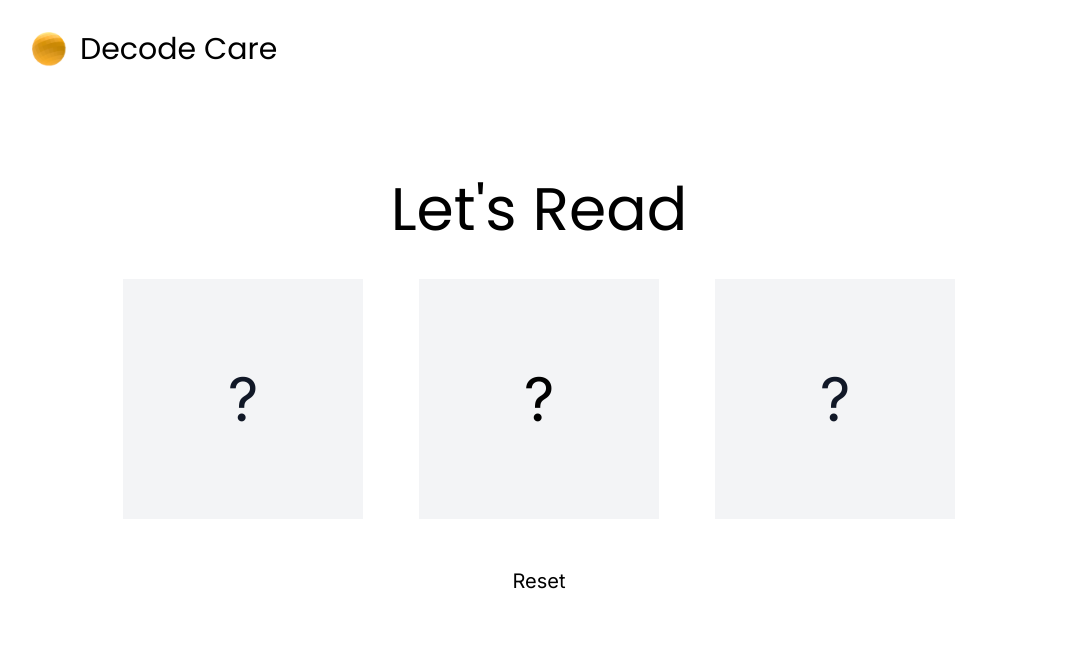
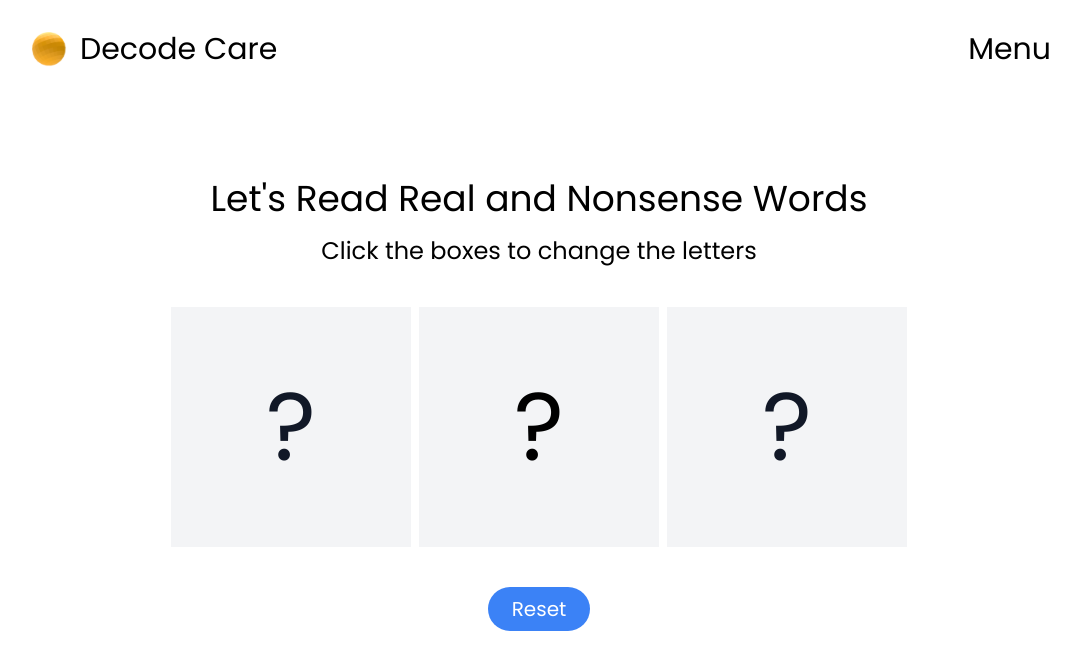
Before and after one commit to ghpaterson/decode-care, a Next.js app: page /CVC in a window 1280 px wide. Shown: the top 670 px of the page, without its empty margins (101-1181 px from the left). Built offline with nearby package versions, Linux system fonts and the light colour scheme; a web font is replaced by a local one.

Commit message:
conditional for NavBar to show menu link on the CVC page

```diff
--- a/app/CVC/page.js
+++ b/app/CVC/page.js
@@ -87,29 +87,32 @@ export default function CVC() {
 
   return (
     <>
-      <main className="px-10 lg:px-32">
+      <main className="px-10 lg:px-32 font-poppins">
         <NavBar />
         <section className="mt-20">
-          <div className="flex justify-center">
-            <h1 className="font-poppins text-5xl lg:text-6xl text-bittersweet">
-              Let's Read
+          <div className="flex flex-col justify-center items-center gap-4">
+            <h1 className="text-2xl lg:text-4xl">
+              Let's Read Real and Nonsense Words
             </h1>
+            <h2 className="lg:text-2xl">
+              Click the boxes to change the letters
+            </h2>
           </div>
-          <div className="flex justify-center gap-4 lg:gap-14 my-10 px-6 font-comic">
+          <div className="flex justify-center gap-4 lg:gap-2 my-10 px-6 text-5xl lg:text-8xl">
             <div
-              className=" flex justify-center items-center h-40 w-40 lg:h-60 lg:w-60 bg-gray-100 text-gray-900 text-6xl hover:cursor-pointer"
+              className=" flex justify-center items-center h-40 w-40 lg:h-60 lg:w-60 bg-gray-100 text-gray-900 hover:cursor-pointer"
               onClick={handleFirstBoxClick}
             >
               {firstLetter}
             </div>
             <div
-              className=" flex justify-center items-center h-40 w-40 lg:h-60 lg:w-60 bg-gray-100 text-bittersweet text-6xl hover:cursor-pointer"
+              className=" flex justify-center items-center h-40 w-40 lg:h-60 lg:w-60 bg-gray-100 text-bittersweet hover:cursor-pointer"
               onClick={handleVowelClick}
             >
               {vowel}
             </div>
             <div
-              className=" flex justify-center items-center h-40 w-40  lg:h-60 lg:w-60 bg-gray-100 text-gray-900 text-6xl hover:cursor-pointer"
+              className=" flex justify-center items-center h-40 w-40  lg:h-60 lg:w-60 bg-gray-100 text-gray-900 hover:cursor-pointer"
               onClick={handleLastBoxClick}
             >
               {lastLetter}
@@ -119,7 +122,7 @@ export default function CVC() {
         <div className="flex justify-center">
           <button
             onClick={handleResetClick}
-            className="bg-bittersweet font-comic text-bone text-xl py-2 px-6 rounded-xl"
+            className="text-xl py-2 px-6 rounded-full bg-blue-500 text-white"
           >
             Reset
           </button>
--- a/components/NavBar.js
+++ b/components/NavBar.js
@@ -8,15 +8,24 @@ import logoSphere from "../public/logoSphere.svg";
 export default function NavBar() {
   const [showMainMenuLink, setShowMainMenuLink] = useState(false);
   const [isHomePage, setIsHomePage] = useState(false);
+  // const [showCVCBackLink, setShowCVCBackLink] = useState(false);
 
   useEffect(() => {
     // Check if the current pathname matches "/CVCMenu" or "/HFWMenu"
     const currentPathname = window.location.pathname;
     setShowMainMenuLink(
-      currentPathname === "/CVCMenu" || currentPathname === "/HFWMenu"
+      currentPathname === "/CVCMenu" ||
+        currentPathname === "/HFWMenu" ||
+        currentPathname === "/CVC" // at the moment the menu link on CVC will take you back to main menu rather than back to CVCMenu
     );
     //check if the current pathname is the homepage
     setIsHomePage(currentPathname === "/");
+    // setShowCVCBackLink(
+    //   currentPathname !== "/" ||
+    //     currentPathname !== "MainMenu" ||
+    //     currentPathname !== "/CVCMenu" ||
+    //     currentPathname !== "/HFWMenu"
+    // );
   }, []);
 
   return (
```
Also changed, not shown: 1 other file (tests, documents, lock files or other folders).
